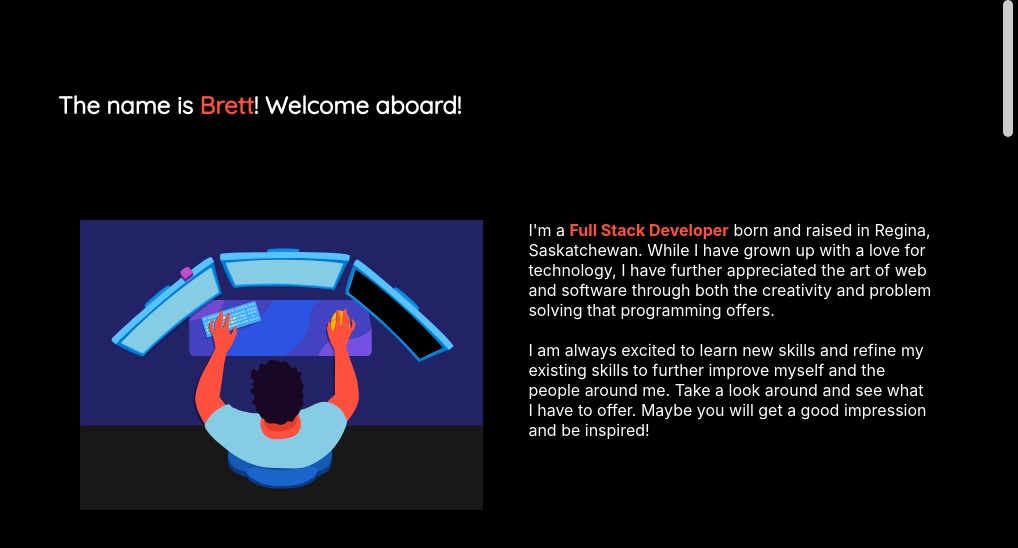
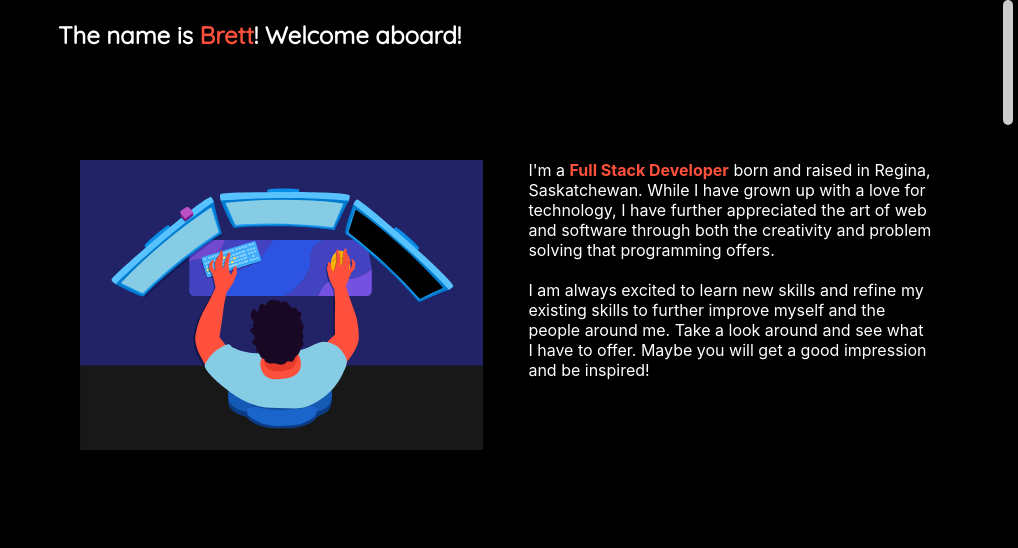
Before and after one commit to Bretty01/b3-portfolio, a React (Create React App) app: page / in a window 1280 px wide. Both pictures are taken after a click on the element "Click here to learn more!". Shown: the part 840-1388 px from the top of the page, without its empty margins (262-1280 px from the left). Built offline with nearby package versions, Linux system fonts and the light colour scheme.

Commit message:
Fixed TransitionWave css so it correctly aligns with content.

```diff
--- a/src/App.scss
+++ b/src/App.scss
@@ -60,19 +60,19 @@
   background-color: var(--basic-dark);
   > div {
     min-height: 100vh;
-    padding: 60px 5% 0;
-    &:nth-child(n + 2) {
-      width: 70%;
-      margin-left: auto;
-      padding-bottom: 60px;
-      margin-bottom: -60px;
-      overflow-y: hidden;
-      > *:nth-child(1) {
-        margin-top: 30px;
-      }
+    padding: 0 5%;
+  }
+  #about, #skills, #projects, #contact {
+    width: 70%;
+    margin-left: auto;
+    padding-bottom: 120px;
+    margin-bottom: -60px;
+    overflow-y: hidden;
+    border-bottom: 60px solid transparent;
+    > *:nth-child(1) {
+      margin-bottom: 30px;
     }
   }
-
   h1 {
     text-align: center;
   }
@@ -111,7 +111,7 @@
   #main-content {
     width: 100%;
     margin: 0;
-    > div:nth-child(n+2){
+    #about, #skills, #projects, #contact {
       width: 90%;
       margin-right: auto;
     }
--- a/src/components/Navigation/Navigation.scss
+++ b/src/components/Navigation/Navigation.scss
@@ -9,6 +9,7 @@
   justify-content: center;
   background-color: var(--basic-dark);
   padding: 0 !important;
+  z-index: 5;
   #b3-logo {
     position: absolute;
     top: 10px;
--- a/src/components/TransitionWave/TransitionWave.scss
+++ b/src/components/TransitionWave/TransitionWave.scss
@@ -2,7 +2,7 @@
   background-color: var(--accent-dark);
   width: 100vw;
   min-height: 0;
-  padding: 0 5%;
+  padding: 60px 5% 0 !important;
   height: 60px;
   --size: 30px;
   --R: calc(var(--size) * 1.28);
```
